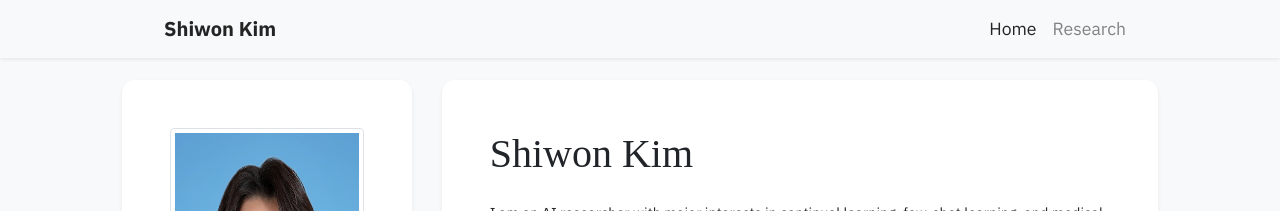
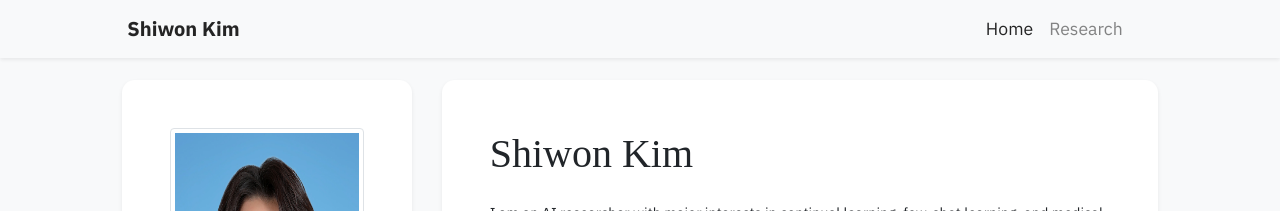
Before and after one commit to shiwonkim/shiwonkim.github.io, a Jekyll site: the page built from index.html, in a window 1280 px wide. Shown: the top 211 px of the page. Built offline with Jekyll 4.4.1, drawn with Linux system fonts in a browser that asks for light colours; nearby versions of some CDN libraries; some web fonts are replaced; a style sheet for code colours, icons or effects is not loaded.

Commit message:
edit profile

```diff
--- a/_includes/navbar.html
+++ b/_includes/navbar.html
@@ -1,6 +1,6 @@
 <nav class="navbar navbar-expand-sm navbar-light bg-light fixed-top mb-5 shadow-sm">
   <!-- <div class="{% if page.container_class %}{{ page.container_class }}{% else %}container-fluid{% endif %}"> -->
-  <div class="container-fluid pr-0 pl-5">
+  <div class="container-fluid pr-0 pl-2">
     <div class="row w-100 justify-content-center">
       <div class="col-12 col-lg-10 d-flex justify-content-between align-items-center">
         <a class="navbar-brand" href="{{ '/' | relative_url }}">
```
